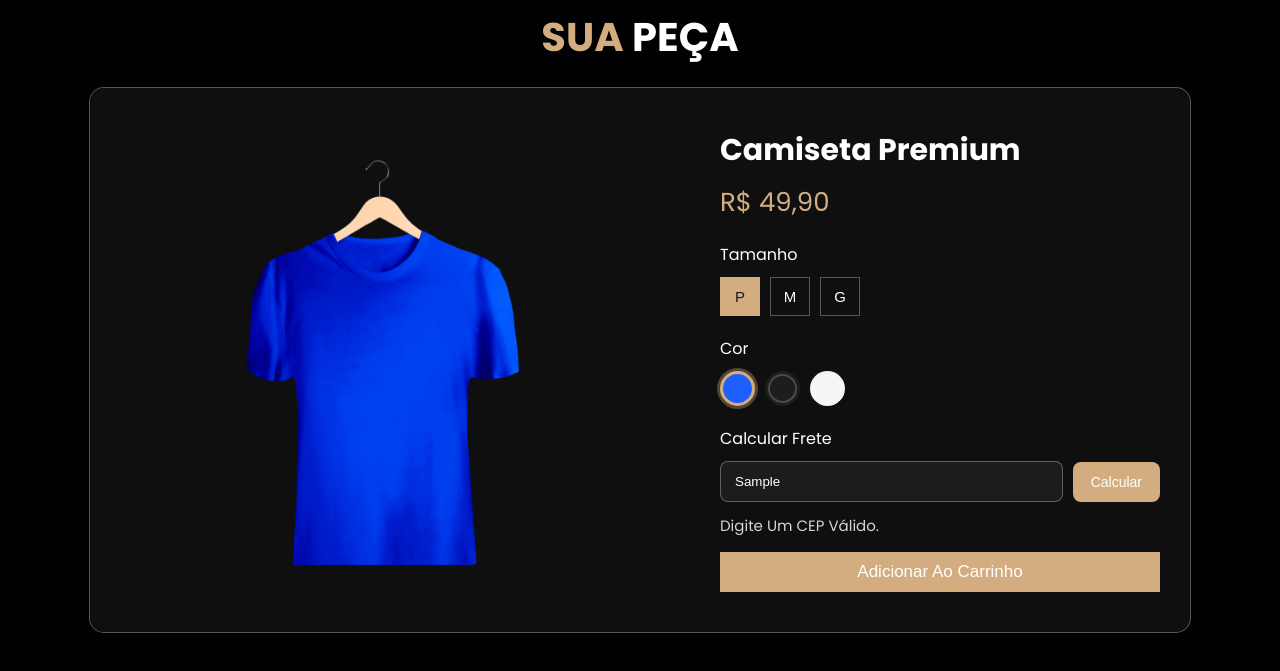
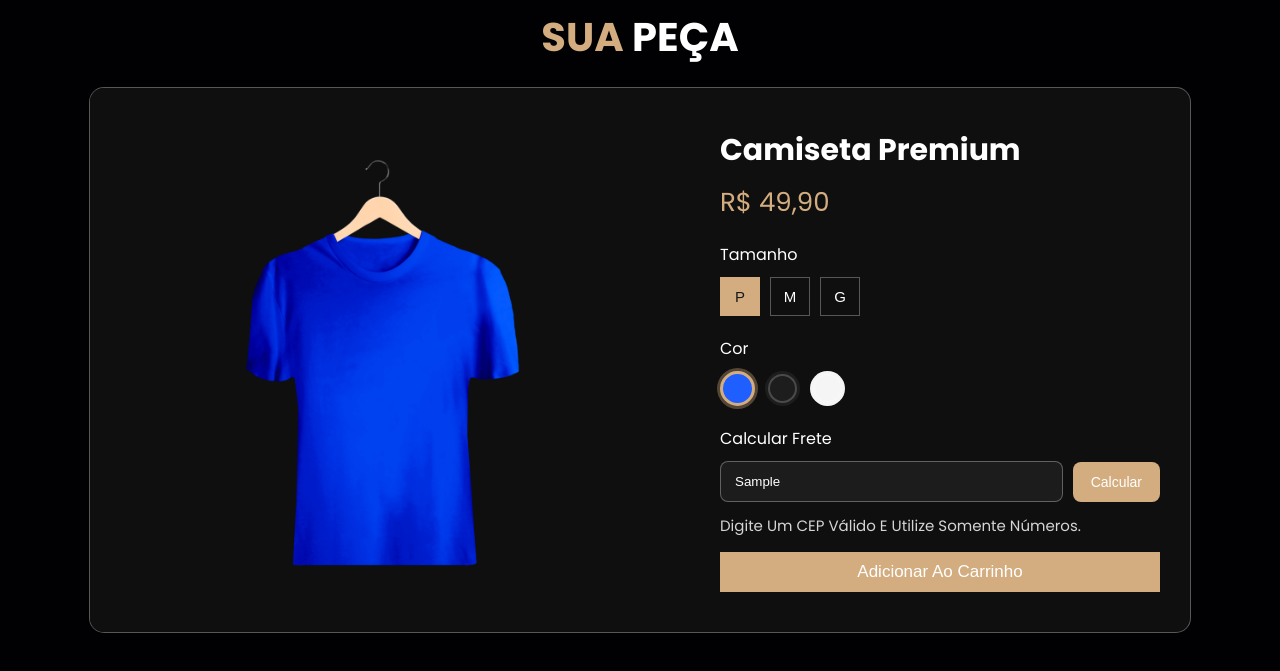
Before and after one commit to hollowficar/Ecomoda-sustentavel, a plain HTML site: page ecomoda.html in a window 1280 px wide. Both pictures are taken after typing "Sample" into the empty fields and a click on the button "Calcular". Shown: the part 1906-2577 px from the top of the page. Drawn offline with Linux system fonts and the light colour scheme.

Commit message:
alteração na questão sobre o CEP
fiz uma certa alteração no código pois havia erro ao utilizar hífen, pretendo ajustar isso ainda!!!

```diff
--- a/ecomoda.html
+++ b/ecomoda.html
@@ -159,7 +159,7 @@
             const resultado = document.getElementById('frete-resultado');
 
             if (cep.length !== 8) {
-                resultado.textContent = 'Digite um CEP válido.';
+                resultado.textContent = 'Digite um CEP válido e utilize somente números.';
                 return;
             }
 
```
